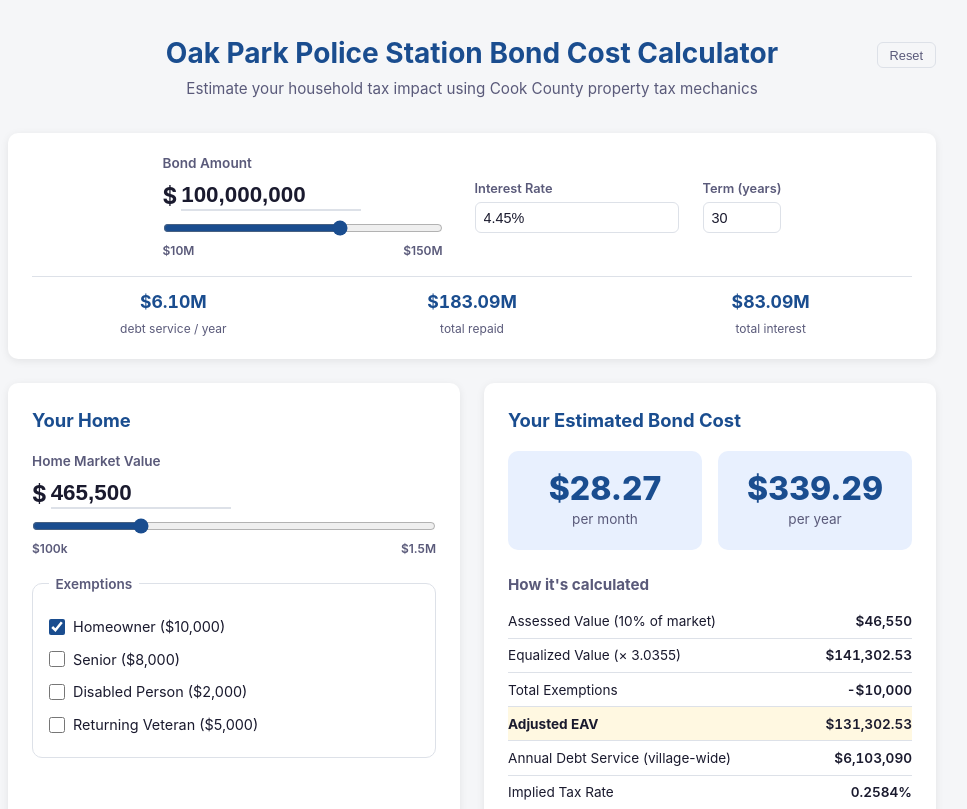
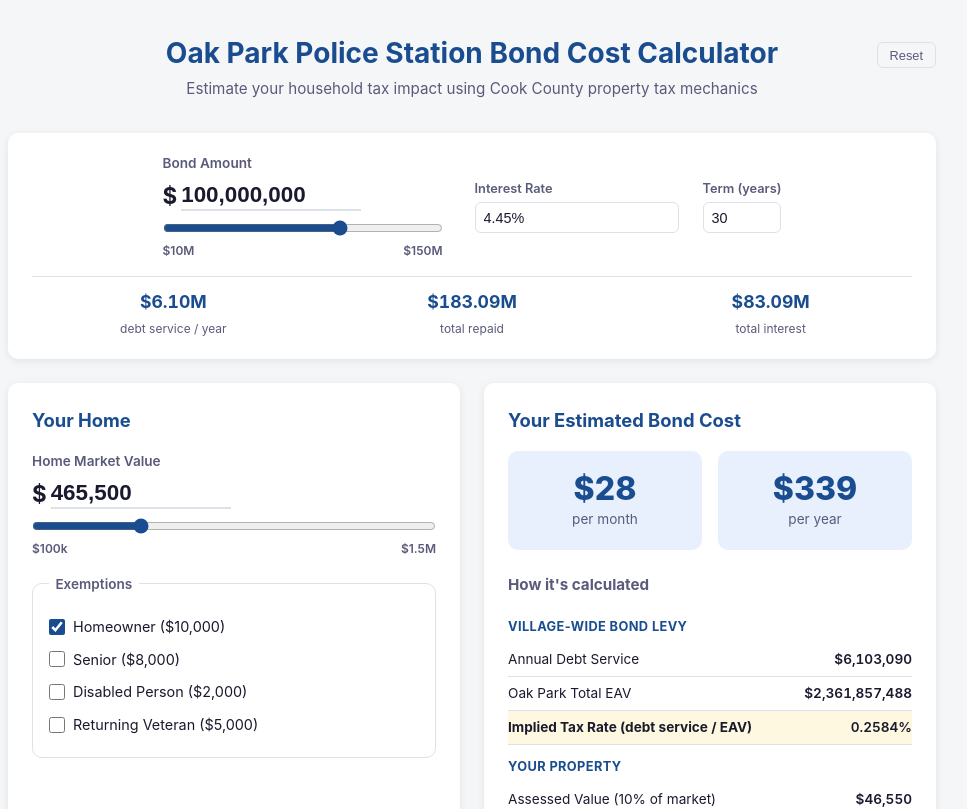
Before and after one commit to jvanderberg/police-station, a React (Vite) app: page / in a window 1280 px wide. Shown: the top 809 px of the page, without its empty margins (168-1135 px from the left). Built offline with nearby package versions, Linux system fonts and the light colour scheme.

Commit message:
Restructure breakdown to show tax rate derivation, drop cents
Breakdown now shows village-wide levy (debt service / EAV = tax rate),
then your property EAV, then the final multiplication. All dollar
amounts display as whole numbers.

```diff
--- a/src/App.css
+++ b/src/App.css
@@ -389,6 +389,16 @@ body {
   font-weight: 700;
 }
 
+.section-label td {
+  font-weight: 700;
+  font-size: 0.8rem;
+  color: var(--color-primary);
+  padding-top: 0.75rem;
+  border-bottom: none;
+  text-transform: uppercase;
+  letter-spacing: 0.03em;
+}
+
 /* Comparison Table */
 .comparison-section {
   background: var(--color-surface);
--- a/src/components/ComparisonTable.tsx
+++ b/src/components/ComparisonTable.tsx
@@ -8,7 +8,7 @@ interface ComparisonTableProps {
 const COMPARISON_VALUES = [300_000, 430_000, 465_500, 500_000, 750_000];
 
 function fmtCurrency(n: number): string {
-  return n.toLocaleString("en-US", { minimumFractionDigits: 2, maximumFractionDigits: 2 });
+  return n.toLocaleString("en-US", { minimumFractionDigits: 0, maximumFractionDigits: 0 });
 }
 
 function fmtHome(n: number): string {
--- a/src/components/ResultsPanel.tsx
+++ b/src/components/ResultsPanel.tsx
@@ -1,11 +1,11 @@
-import type { CalculationResult } from "../calculator";
+import { DEFAULTS, type CalculationResult } from "../calculator";
 
 interface ResultsPanelProps {
   result: CalculationResult;
 }
 
-function fmtCurrency(n: number, decimals = 2): string {
-  return n.toLocaleString("en-US", { minimumFractionDigits: decimals, maximumFractionDigits: decimals });
+function fmtCurrency(n: number): string {
+  return n.toLocaleString("en-US", { minimumFractionDigits: 0, maximumFractionDigits: 0 });
 }
 
 function fmtPercent(n: number): string {
@@ -32,29 +32,46 @@ export default function ResultsPanel({ result }: ResultsPanelProps) {
         <h3>How it's calculated</h3>
         <table className="breakdown-table">
           <tbody>
+            <tr className="section-label">
+              <td colSpan={2}>Village-wide bond levy</td>
+            </tr>
+            <tr>
+              <td>Annual Debt Service</td>
+              <td className="num">${fmtCurrency(result.annualDebtService)}</td>
+            </tr>
+            <tr>
+              <td>Oak Park Total EAV</td>
+              <td className="num">${fmtCurrency(DEFAULTS.oakParkTotalEAV)}</td>
+            </tr>
+            <tr className="highlight-row">
+              <td>Implied Tax Rate (debt service / EAV)</td>
+              <td className="num">{fmtPercent(result.impliedTaxRate)}</td>
+            </tr>
+            <tr className="section-label">
+              <td colSpan={2}>Your property</td>
+            </tr>
             <tr>
               <td>Assessed Value (10% of market)</td>
-              <td className="num">${fmtCurrency(result.assessedValue, 0)}</td>
+              <td className="num">${fmtCurrency(result.assessedValue)}</td>
             </tr>
             <tr>
               <td>Equalized Value (&times; 3.0355)</td>
               <td className="num">${fmtCurrency(result.equalizedValue)}</td>
             </tr>
             <tr>
-              <td>Total Exemptions</td>
-              <td className="num">-${fmtCurrency(result.totalExemptions, 0)}</td>
+              <td>Exemptions</td>
+              <td className="num">-${fmtCurrency(result.totalExemptions)}</td>
             </tr>
             <tr className="highlight-row">
-              <td>Adjusted EAV</td>
+              <td>Your Adjusted EAV</td>
               <td className="num">${fmtCurrency(result.adjustedEAV)}</td>
             </tr>
-            <tr>
-              <td>Annual Debt Service (village-wide)</td>
-              <td className="num">${fmtCurrency(result.annualDebtService, 0)}</td>
+            <tr className="section-label">
+              <td colSpan={2}>Your cost = EAV &times; tax rate</td>
             </tr>
             <tr>
-              <td>Implied Tax Rate</td>
-              <td className="num">{fmtPercent(result.impliedTaxRate)}</td>
+              <td>${fmtCurrency(result.adjustedEAV)} &times; {fmtPercent(result.impliedTaxRate)}</td>
+              <td className="num"><strong>${fmtCurrency(result.annualCost)}/yr</strong></td>
             </tr>
           </tbody>
         </table>
```
